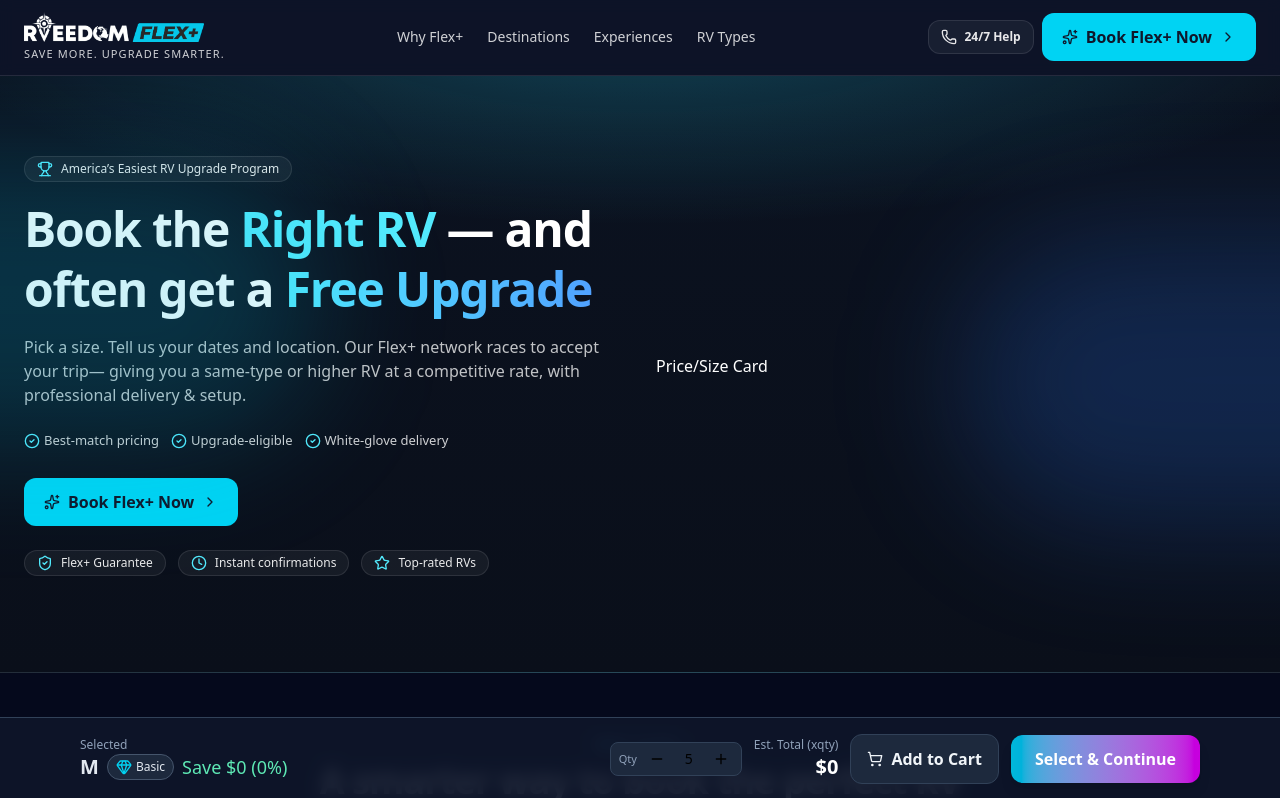
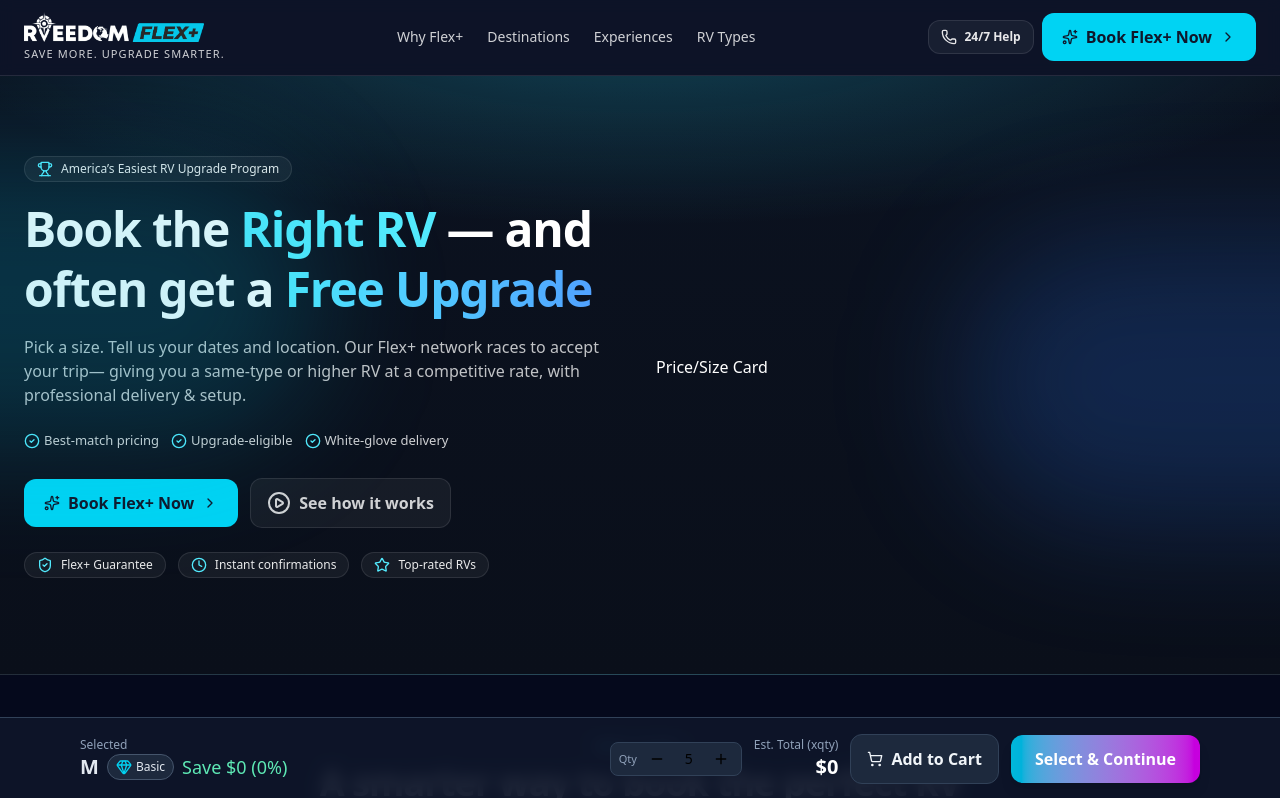
Before and after one commit to RV-proj/rv-frontEnd, a Next.js app: page / in a window 1280 px wide. Shown: the top 798 px of the page. Built offline with nearby package versions, Linux system fonts and the light colour scheme.

Commit message:
See how it works added

```diff
--- a/app/_components/Landing/Hero.js
+++ b/app/_components/Landing/Hero.js
@@ -1,6 +1,7 @@
 import { CheckCircle2, Clock, ShieldCheck, Star, Trophy } from "lucide-react";
 import BookFlexButton from "@/_ui/BookFlexButton";
 import Pill from "@/_ui/Pill";
+import SeeHowItWorks from "@/_ui/SeeHowItWorks";
 
 export default function Hero() {
   return (
@@ -41,6 +42,7 @@
           </ul>
           <div className="mt-7 flex flex-wrap items-center gap-3">
             <BookFlexButton />
+            <SeeHowItWorks />
           </div>
           <div className="mt-6 flex flex-wrap items-center gap-3 text-xs text-white/60">
             <Pill icon={<ShieldCheck className="h-4 w-4 text-cyan-300" />}>
--- /dev/null
+++ b/app/_ui/SeeHowItWorks.js
@@ -0,0 +1,12 @@
+import { CirclePlay } from "lucide-react";
+
+const SeeHowItWorks = () => {
+  return (
+    <section className="inline-flex items-center gap-2 rounded-xl border border-white/10 bg-white/5 px-4 py-3 font-semibold text-white/80 transition hover:bg-white/10 cursor-pointer">
+      <CirclePlay />
+      <h1>See how it works</h1>
+    </section>
+  );
+};
+
+export default SeeHowItWorks;
```
